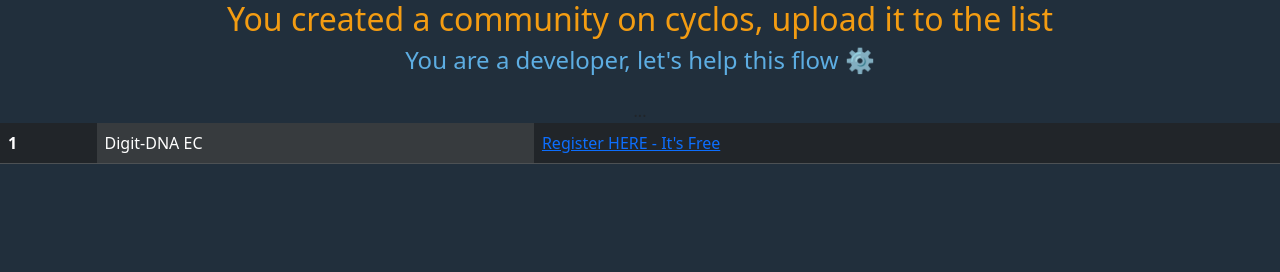
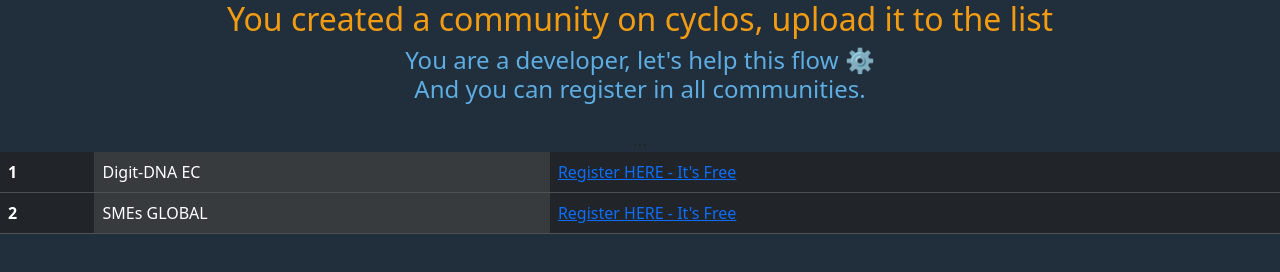
Before and after one commit to cycloscommunities/cyclos.github.io, a plain HTML site: page index.html in a window 1280 px wide. Drawn offline with nearby package versions, Linux system fonts and the light colour scheme.

Commit message:
Update index.html

```diff
--- a/index.html
+++ b/index.html
@@ -15,7 +15,8 @@ background-color: #212F3C
     <div align="center">
 
     <h2><font color="#F39C12"> You created a community on cyclos, upload it to the list</font></h2>
-      <h4><font color="#5DADE2">You are a developer, let's help this flow ⚙️ </font></h4>
+      <h4><font color="#5DADE2">You are a developer, let's help this flow ⚙️ </br>
+      And you can register in all communities.</font></h4>
 
       <table class="table table-striped">
           <table class="table table-dark">
@@ -31,6 +32,12 @@ background-color: #212F3C
       <td colspan="2" class="table-active">Digit-DNA EC</td>
       <td><a href="https://communities.cyclos.org/ecuador">Register HERE - It's Free</a></td>
     </tr>
+
+    <tr>
+      <th scope="row">2</th>
+      <td colspan="2" class="table-active">SMEs GLOBAL</td>
+      <td><a href="https://communities.cyclos.org/SMEs/#users.users.public-registration!groupId=7762070814182535743 ">Register HERE - It's Free</a></td>
+    </tr>
   </tbody>
 </table>
          </table>
```
